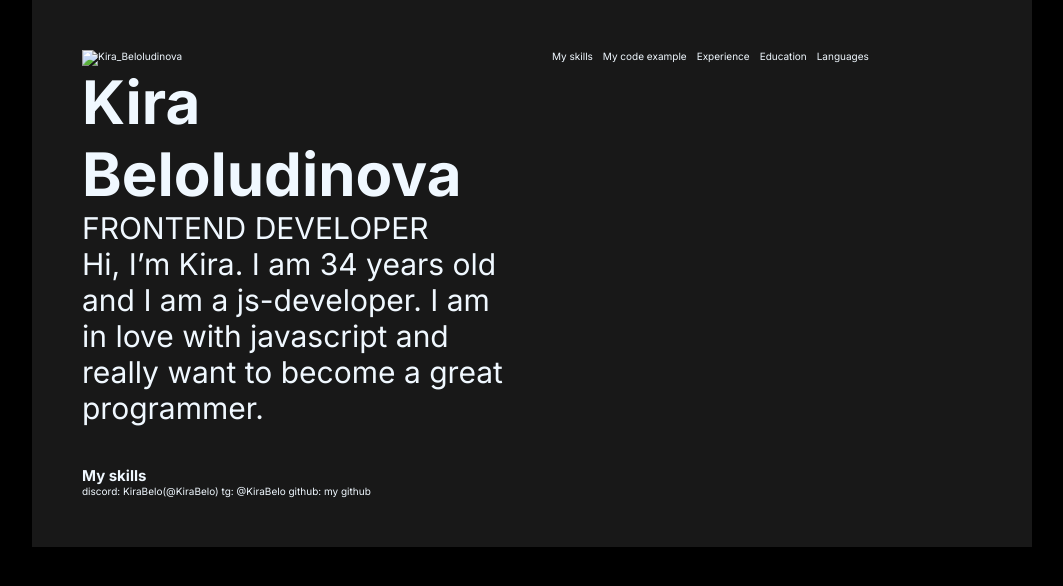
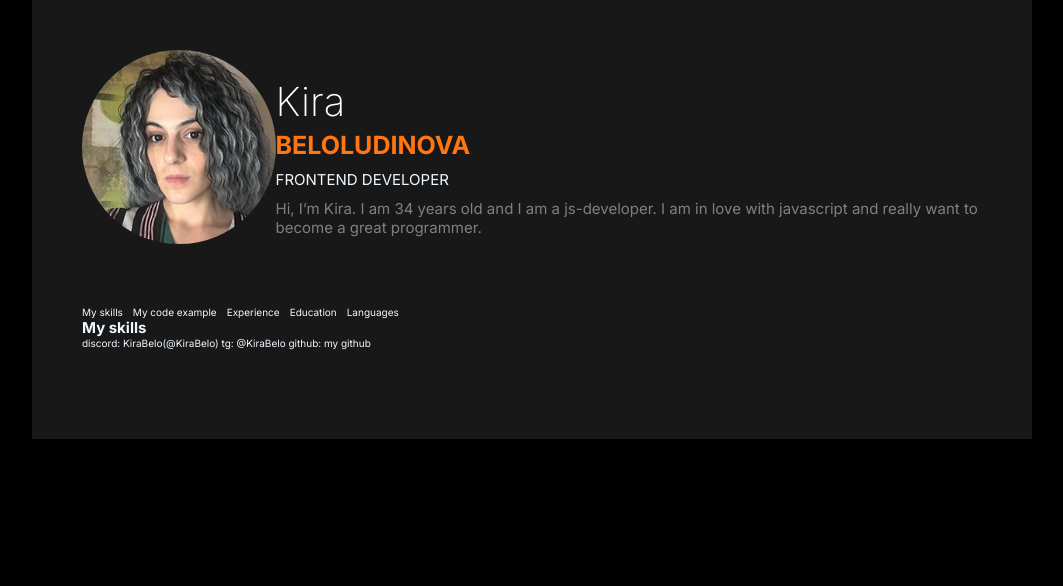
Before and after one commit to KiraBelo/rsschool-cv, a plain HTML site: page index.html in a window 1280 px wide. Shown: the whole page, without its empty margins (108-1171 px from the left). Drawn offline with Linux system fonts and the light colour scheme.

Commit message:
feat: add some html

```diff
--- a/index.html
+++ b/index.html
@@ -12,14 +12,17 @@
 <body>
     <div class="container">
     <header>
-        <div class="header-container">
+        <div class="profile">
          <div class="profile-profile_Img"><img src="../img/hcdZH1Y.png" alt="Kira_Beloludinova"></div>
-        <div class="profile-name"> <h1>Kira Beloludinova</h1>
+            <div class="profile-name"> <h1><span class="profile_first-name">Kira</span> <span class="profile_second-name">Beloludinova</span></h1>
                 <p class="profile_title">FRONTEND DEVELOPER</p>
                 <p class="profile_description">Hi, I’m Kira. I am 34 years old and I am a js-developer. I am in love with javascript and really want to become a great programmer.</p>
             </div>
       </div>
 </header>
+
+    <div class="main-content">
+    <main>
         <nav>
             <ul class="profile_navigation">
                 <li class="profile_navigation_item">My skills</li>
@@ -29,13 +32,12 @@
                 <li class="profile_navigation_item">Languages</li>
             </ul>
                 </nav>
-
-    <main>
 <h2>My skills</h2>
 <div class="contacts">discord: KiraBelo(@KiraBelo)
     tg: @KiraBelo
     github: my github</div>
     </main>
+</div>
     <footer>
 
     </footer>
--- a/style.css
+++ b/style.css
@@ -22,6 +22,7 @@ a {
 }
 img {
     width: 100%;
+    border-radius: 50%;
 }
 /*layouts*/
 .container {
@@ -31,11 +32,36 @@ img {
     display: grid;
     padding: 5rem;
     background-color: #181818;
-    grid-template-columns: 1fr 1fr;
+    grid-template-columns: 1fr;
     gap: 4rem;
 }
 
+
+    .main-content {
+        display: grid;
+        grid-template-columns: 1fr 1fr; /* Две колонки для основного контента */
+        gap: 4rem;
+    }
+
+    @media only screen and (max-width: 768px) {
+        .container {
+            width: 100%;
+            padding: 3rem;
+            gap: 7rem;
+        }
+        .main-content {
+            grid-template-columns: 1fr; /* Одна колонка для мобильных устройств */
+        }
+    }
+
+.profile{
+    display: flex;
+    margin-bottom: 2rem;
+    align-items: center;
+    justify-content: center;
+}
 .profile_navigation{
+    grid-columns: 1 / -1;
     display: flex;
     flex-direction: row;
     gap: 10px;
@@ -44,9 +70,33 @@ img {
     list-style-type: none;
 }
 .profile-profile_Img{
-    width: 200px;
+
 }
 
 .profile-name {
     font-size: 3rem;
 }
+.profile_first-name {
+    color: white;
+    font-weight: 200;
+    font-size: clamp(2rem, 8vw, 4rem);
+}
+.profile_second-name{
+    color: var(--primary-color);
+    text-transform: uppercase;
+    display: block;
+    margin-bottom: 1rem;
+    font-weight: 700;
+    font-size: clamp(2.5rem, 1.5vw,7rem);
+    display: block;
+    text-transform: uppercase;
+}
+.profile_title{
+    font-size: 1.5rem;
+}
+.profile_description {
+    font-weight: 400;
+    color: var(--text-color);
+    font-size: 1.5rem;
+    margin-top: 1rem;
+}
```
Also changed, not shown: img/hcdZH1Y.png (added). Lines whose indentation alone changed are shown as unchanged.
